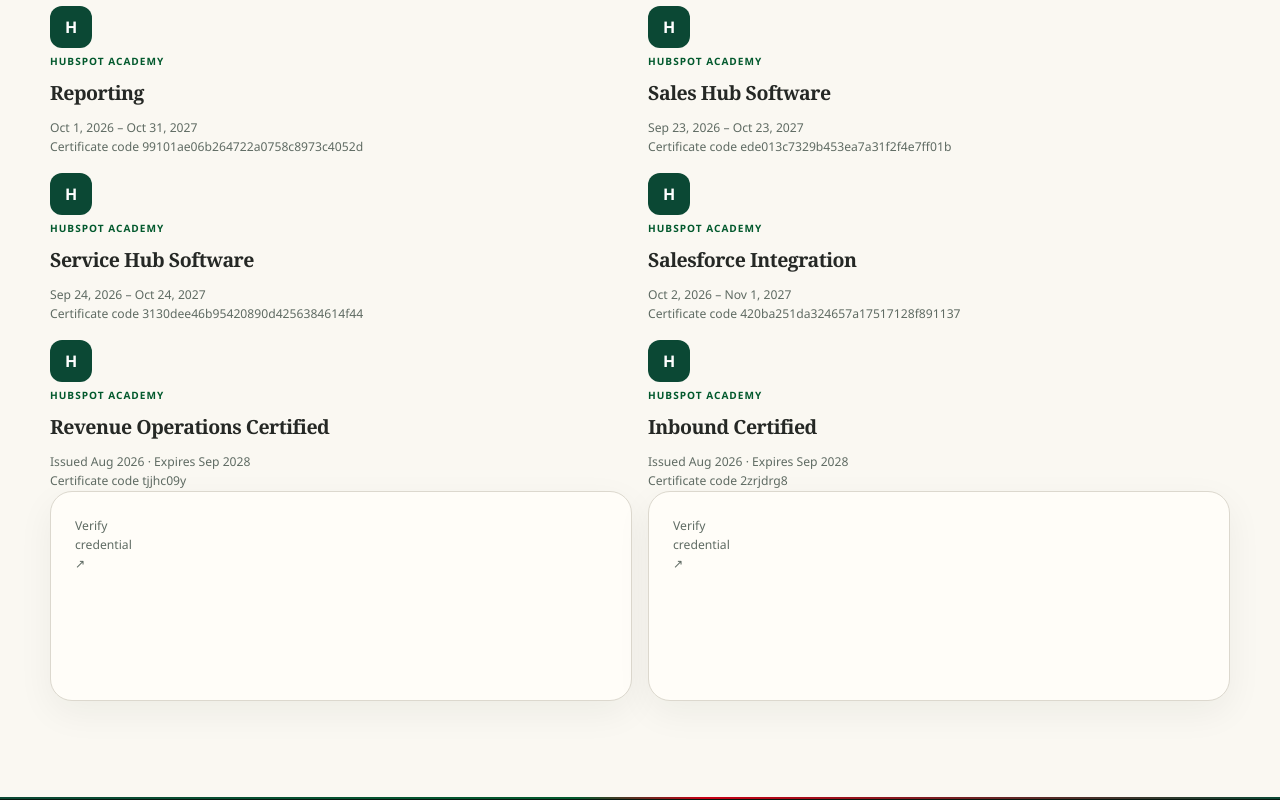
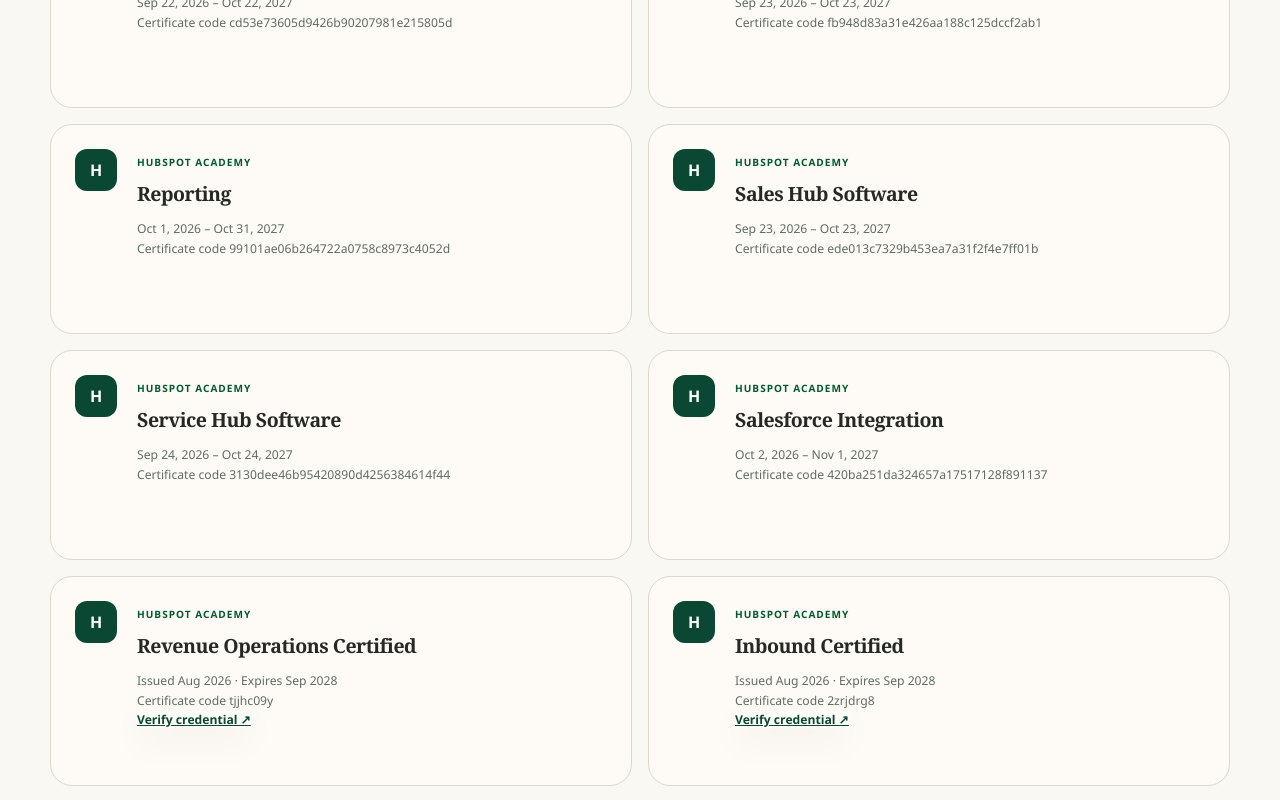
Before and after one commit to kaseypelchy-ops/portfolio, a Next.js app: page /skills in a window 1280 px wide. Shown: the part 2640-3440 px from the top of the page. Built offline with nearby package versions, Linux system fonts and the light colour scheme.

Commit message:
Update Cwlwm Systems and credential presentation

```diff
--- a/app/globals.css
+++ b/app/globals.css
@@ -349,8 +349,8 @@ select { border: 1px solid var(--line); border-radius: 10px; background: var(--p
 .evidence-list p { margin: 0; color: var(--muted); }
 .evidence-list i { color: var(--muted); font-size: .76rem; font-style: normal; font-weight: 800; }
 .certification-grid { display: grid; grid-template-columns: repeat(2, 1fr); gap: 16px; }
-.certification-grid a { position: relative; display: grid; grid-template-columns: 46px 1fr; gap: 16px; min-height: 210px; padding: 24px; border: 1px solid var(--line); border-radius: 22px; background: rgba(255,253,248,.8); transition: transform .18s ease, border-color .18s ease; }
-.certification-grid a:hover { transform: translateY(-3px); border-color: rgba(47,125,76,.46); }
+.certification-grid .certification-entry { position: relative; display: grid; grid-template-columns: 46px 1fr; gap: 16px; min-height: 210px; padding: 24px; border: 1px solid var(--line); border-radius: 22px; background: rgba(255,253,248,.8); transition: transform .18s ease, border-color .18s ease; }
+.certification-grid .certification-entry:hover { border-color: rgba(47,125,76,.46); }
 .cert-mark { width: 42px; height: 42px; display: grid; place-items: center; border-radius: 12px; background: var(--forest); color: white; font-weight: 900; }
 .certification-grid span { color: var(--lime); text-transform: uppercase; letter-spacing: .1em; font-size: .63rem; font-weight: 850; }
 .certification-grid h3 { margin: 9px 0 12px; font-size: 1.22rem; letter-spacing: -.025em; }
@@ -962,3 +962,5 @@ h1, h2 { letter-spacing: -.025em; }
   .page-intro { padding: 38px 28px 42px; border-radius: 22px; }
   .hero { min-height: auto; padding: 74px 0 80px; }
 }
+
+.certification-entry a { color: var(--forest); font-weight: 700; text-decoration: underline; }
```
